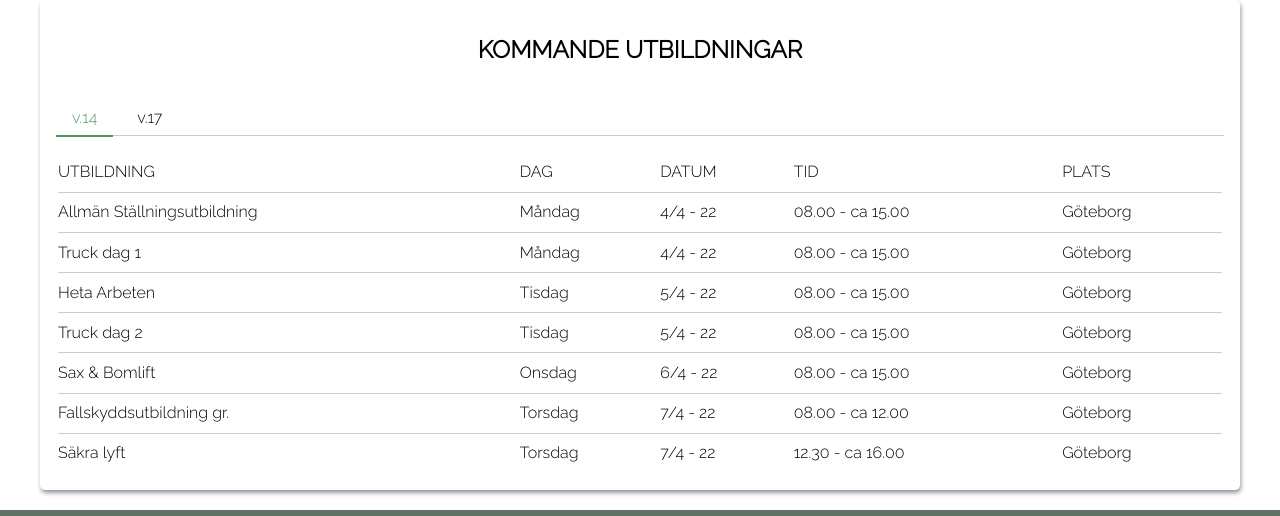
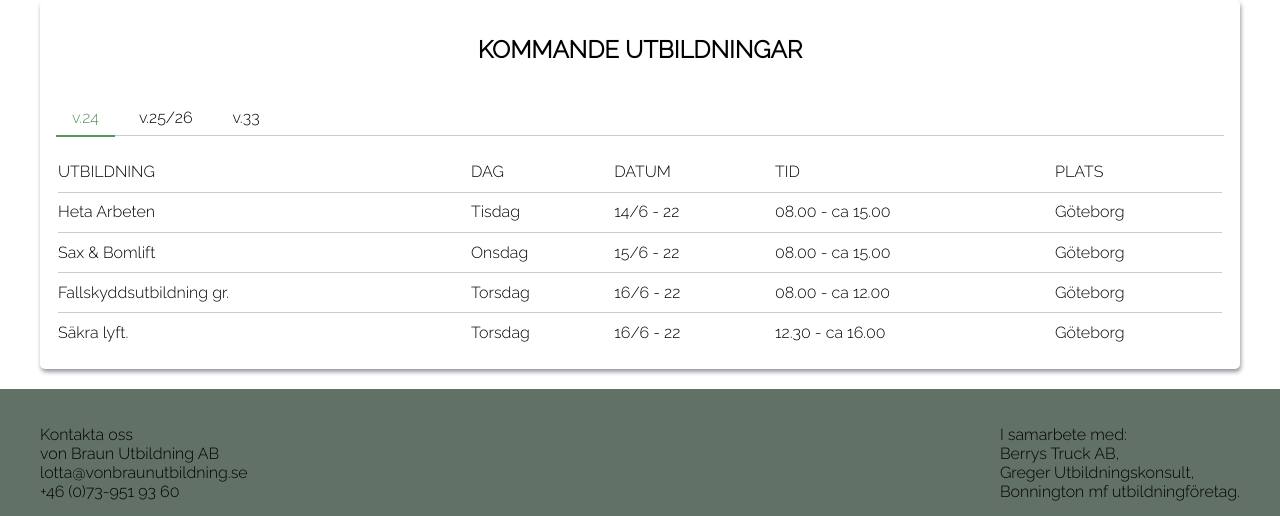
Before and after one commit to feliciavonbraun/vbu-ab, a React (Create React App) app: page / in a window 1280 px wide. Shown: the part 2986-3502 px from the top of the page. Built offline with nearby package versions, Linux system fonts and the light colour scheme; grey boxes are pictures that could not be loaded.

Commit message:
update schedule

```diff
--- a/src/components/interfaces/educations.tsx
+++ b/src/components/interfaces/educations.tsx
@@ -8,79 +8,83 @@ function createData(
   return { day, date, time, service, location };
 }
 
-const educations14 = [
-  createData(
-    "Allmän Ställningsutbildning",
-    "Måndag",
-    "4/4 - 22",
-    "08.00 - ca 15.00",
-    "Göteborg"
-  ),
-  createData(
-    "Truck dag 1",
-    "Måndag",
-    "4/4 - 22",
-    "08.00 - ca 15.00",
-    "Göteborg"
-  ),
+const educations33 = [
   createData(
     "Heta Arbeten",
     "Tisdag",
-    "5/4 - 22",
+    "16/8 - 22",
     "08.00 - ca 15.00",
-    "Göteborg"
+    "Borås"
   ),
   createData(
-    "Truck dag 2",
+    "Sax & Bomlift",
+    "Onsdag",
+    "17/8 - 22",
+    "08.00 - ca 15.00",
+    "Borås"
+  ),
+  createData(
+    "Fallskyddsutbildning gr.",
+    "Torsdag",
+    "18/8 - 22",
+    "08.00 - ca 12.00",
+    "Borås"
+  ),
+];
+
+const educations24 = [
+  createData(
+    "Heta Arbeten",
     "Tisdag",
-    "5/4 - 22",
+    "14/6 - 22",
     "08.00 - ca 15.00",
     "Göteborg"
   ),
   createData(
     "Sax & Bomlift",
     "Onsdag",
-    "6/4 - 22",
+    "15/6 - 22",
     "08.00 - ca 15.00",
     "Göteborg"
   ),
   createData(
     "Fallskyddsutbildning gr.",
     "Torsdag",
-    "7/4 - 22",
+    "16/6 - 22",
     "08.00 - ca 12.00",
     "Göteborg"
   ),
   createData(
-    "Säkra lyft",
+    "Säkra lyft.",
     "Torsdag",
-    "7/4 - 22",
+    "16/6 - 22",
     "12.30 - ca 16.00",
     "Göteborg"
   ),
 ];
-const educations17 = [
+
+const educations25 = [
   createData(
-    "Heta Arbeten",
-    "Måndag",
-    "25/4 - 22",
-    "08.00 - ca 13.00",
-    "Lärarledd webb"
-  ),
-  createData(
-    "Sax & Bomlift repetition",
+    "Sax & Bomlift",
     "Onsdag",
-    "11/5 - 22",
-    "08.00 - ca 12.00",
-    "Lärarledd webb"
+    "22/6 - 22",
+    "08.00 - ca 15.00",
+    "Kalmar"
   ),
   createData(
     "Fallskyddsutbildning gr.",
     "Torsdag",
-    "11/5 - 22",
-    "12-30 - ca 16.00",
-    "Lärarledd webb"
+    "23/6 - 22",
+    "08:00 - ca 12.00",
+    "Kalmar"
+  ),
+  createData(
+    "Heta Arbeten",
+    "Onsdag",
+    "29/6 - 22",
+    "08.00 - ca 15.00",
+    "Kalmar"
   ),
 ];
 
-export { educations14, educations17 };
+export { educations33, educations25, educations24 };
--- a/src/components/main/schedule.tsx
+++ b/src/components/main/schedule.tsx
@@ -1,16 +1,24 @@
 import { Container } from "../WrapperElements";
 import styled, { css } from "styled-components";
 import { useState } from "react";
-import { educations14, educations17 } from "../interfaces/educations";
+import {
+  educations25,
+  educations33,
+  educations24,
+} from "../interfaces/educations";
 
 const allDatas = [
   {
-    week: "v.14",
-    weeklyEducations: educations14,
+    week: "v.24",
+    weeklyEducations: educations24,
   },
   {
-    week: "v.17",
-    weeklyEducations: educations17,
+    week: "v.25/26",
+    weeklyEducations: educations25,
+  },
+  {
+    week: "v.33",
+    weeklyEducations: educations33,
   },
 ];
 
```
